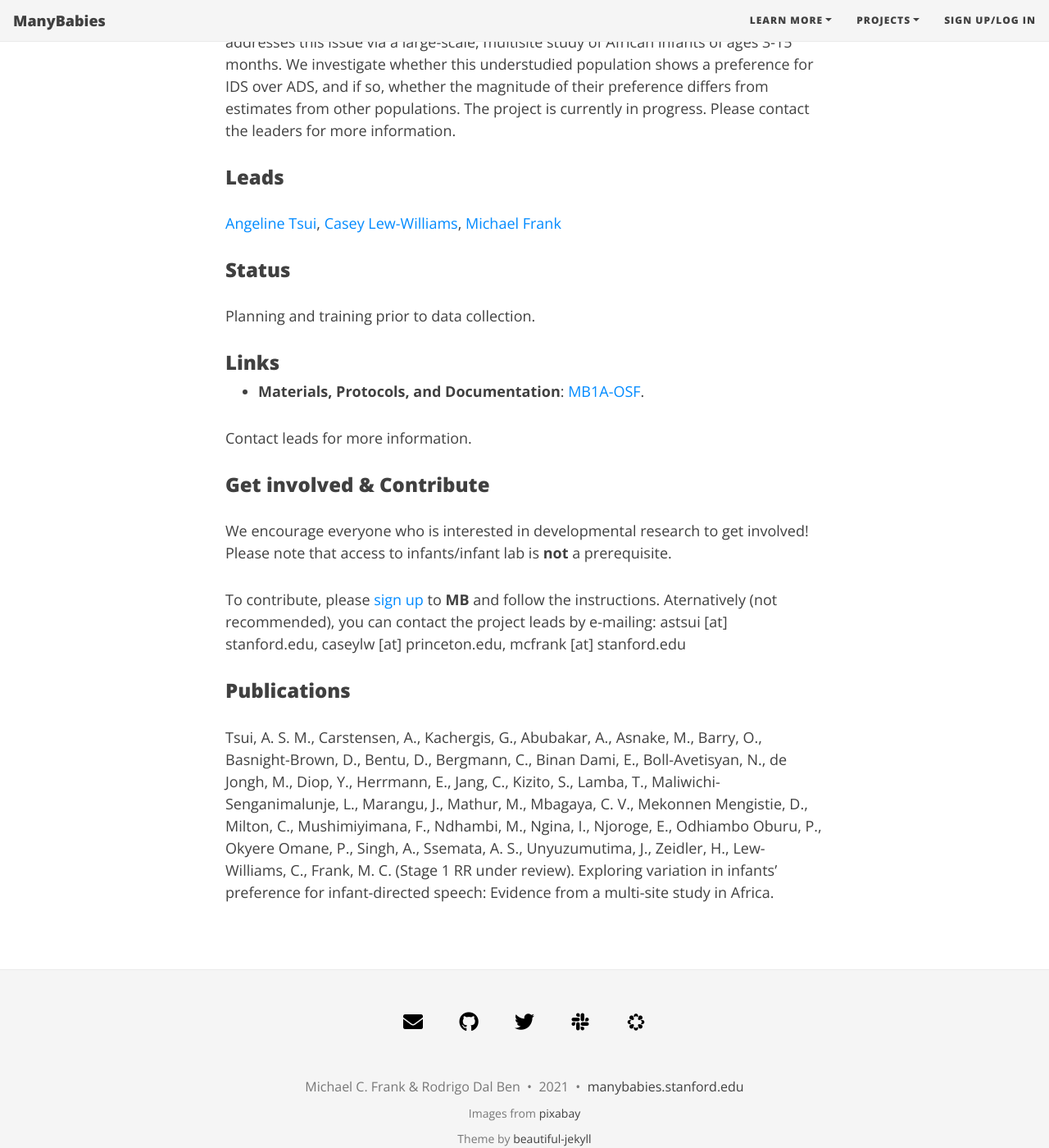
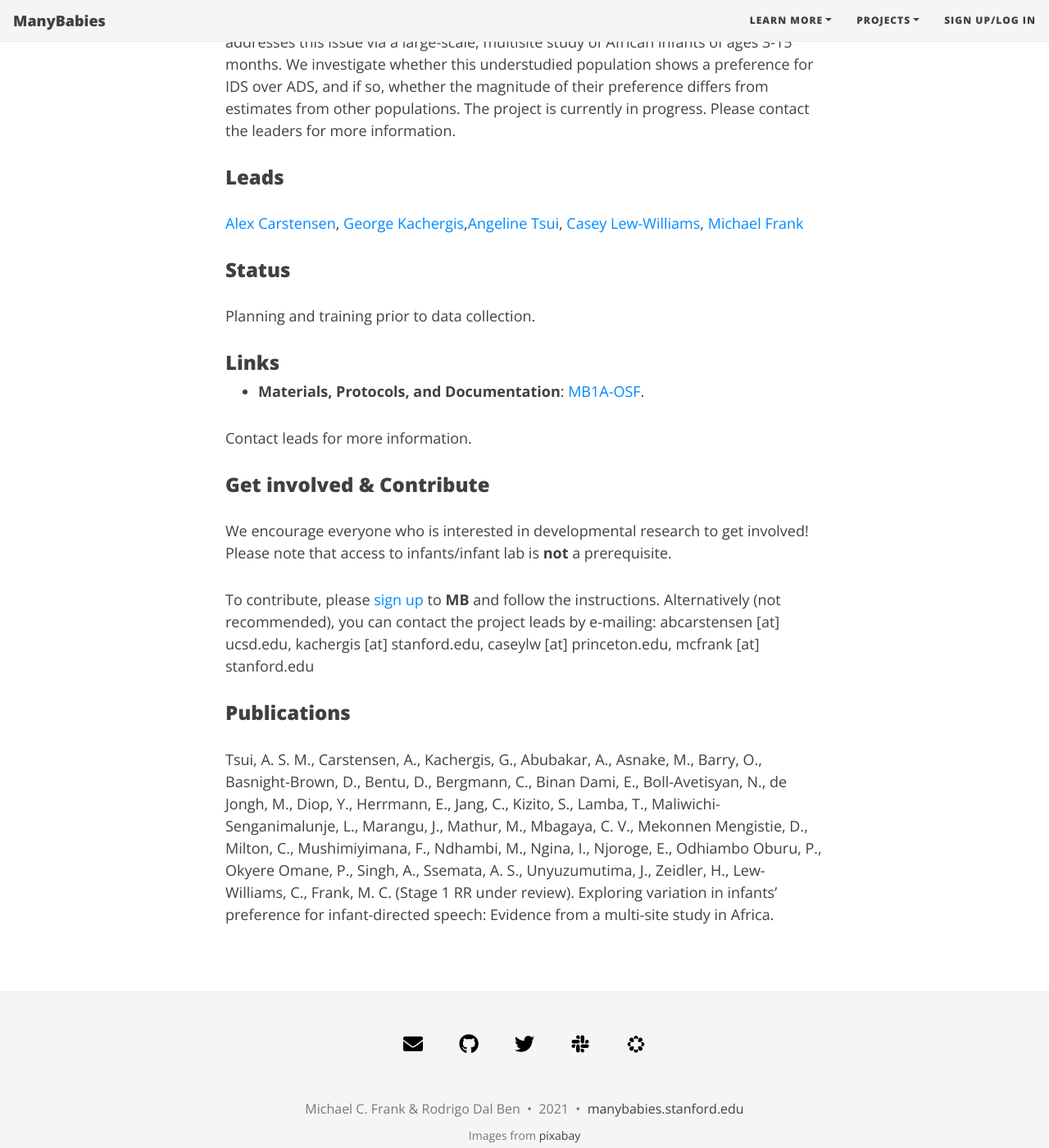
Before and after one commit to manybabies/manybabies.github.io, a Jekyll site: the page built from MB1A.md, in a window 1280 px wide and 1400 px high, scrolled down 588 px. Shown: the whole window at 82% size. Built offline with Jekyll 4.4.1, drawn with Linux system fonts in a browser that asks for light colours; nearby versions of some CDN libraries; some web fonts are replaced.

Commit message:
add george and alex as leaders

```diff
--- a/MB1A.md
+++ b/MB1A.md
@@ -17,7 +17,7 @@
 Infants show a preference for infant-directed speech (IDS) over adult-directed speech (ADS). This preference has been linked to infants’ language processing and word learning in experimental settings, and also correlates with later language outcomes. Recently, the cross-cultural consistency of infants’ IDS preference was confirmed by one of our other ManyBabies projects (ManyBabies1). However, data from this study were primarily from North American and European countries. ManyBabies1-Africa addresses this issue via a large-scale, multisite study of African infants of ages 3-15 months. We investigate whether this understudied population shows a preference for IDS over ADS, and if so, whether the magnitude of their preference differs from estimates from other populations. The project is currently in progress. Please contact the leaders for more information.
 
 ### Leads
-[Angeline Tsui](https://psychology.stanford.edu/people/angeline-sin-mei-tsui), [Casey Lew-Williams](https://psych.princeton.edu/person/casey-lew-williams), [Michael Frank]( https://web.stanford.edu/~mcfrank/)
+[Alex Carstensen](http://abcarstensen.com), [George Kachergis](http://www.kachergis.com),[Angeline Tsui](https://angelinetsui.github.io/), [Casey Lew-Williams](https://psych.princeton.edu/person/casey-lew-williams), [Michael Frank]( https://web.stanford.edu/~mcfrank/)
 
 ### Status
 Planning and training prior to data collection.
@@ -36,7 +36,7 @@
 ### Get involved & Contribute
 We encourage everyone who is interested in developmental research to get involved! Please note that access to infants/infant lab is **not** a prerequisite.
 
-To contribute, please [sign up]({{site.baseurl}}/sign_up_log_in/) to **MB** and follow the instructions. Aternatively (not recommended), you can contact the project leads by e-mailing: astsui [at] stanford.edu, caseylw [at] princeton.edu, mcfrank [at] stanford.edu
+To contribute, please [sign up]({{site.baseurl}}/sign_up_log_in/) to **MB** and follow the instructions. Alternatively (not recommended), you can contact the project leads by e-mailing: abcarstensen [at] ucsd.edu, kachergis [at] stanford.edu, caseylw [at] princeton.edu, mcfrank [at] stanford.edu
 
 ### Publications
 Tsui, A. S. M., Carstensen, A., Kachergis, G., Abubakar, A., Asnake, M., Barry, O., Basnight-Brown, D., Bentu, D., Bergmann, C., Binan Dami, E., Boll-Avetisyan, N., de Jongh, M., Diop, Y., Herrmann, E., Jang, C., Kizito, S., Lamba, T., Maliwichi-Senganimalunje, L., Marangu, J., Mathur, M., Mbagaya, C. V., Mekonnen Mengistie, D., Milton, C., Mushimiyimana, F., Ndhambi, M., Ngina, I., Njoroge, E., Odhiambo Oburu, P., Okyere Omane, P., Singh, A., Ssemata, A. S., Unyuzumutima, J., Zeidler, H., Lew-Williams, C., Frank, M. C. (Stage 1 RR under review). Exploring variation in infants’ preference for infant-directed speech: Evidence from a multi-site study in Africa.
```
